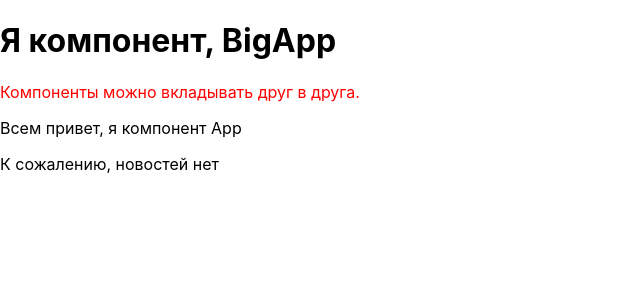
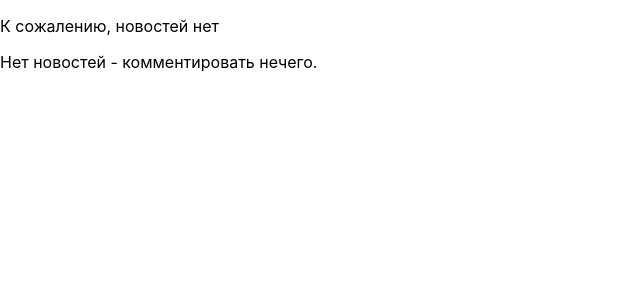
Before and after one commit to hsher/react-study, a React (Create React App) app: page / in a window 1280 px wide. Shown: the top 300 px of the page, without its empty margins (0-640 px from the left). Built offline with nearby package versions, Linux system fonts and the light colour scheme.

Commit message:
Render components inside App as homework from book

```diff
--- a/src/index.js
+++ b/src/index.js
@@ -3,24 +3,20 @@ import ReactDOM from 'react-dom';
 import './index.css';
 
 const App = () => {
-  return <p>Всем привет, я компонент App</p>
+  return (
+    <React.Fragment>
+      <News />
+      <Comments />
+    </React.Fragment>
+  )
+}
+
+const Comments = () => {
+  return <div>Нет новостей - комментировать нечего.</div>
 }
 
 const News = () => {
   return <p>К сожалению, новостей нет</p>
 }
 
-class BigApp extends React.Component {
-  render() {
-    return (
-      <React.Fragment>
-        <h1>Я компонент, BigApp</h1>
-        <p className='red'>Компоненты можно вкладывать друг в друга.</p>
-        <App />
-        <News />
-      </React.Fragment>
-    )
-  }
-}
-
-ReactDOM.render(<BigApp />, document.getElementById('root'));
+ReactDOM.render(<App />, document.getElementById('root'));
```
